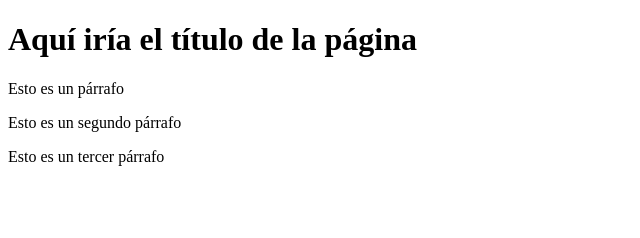
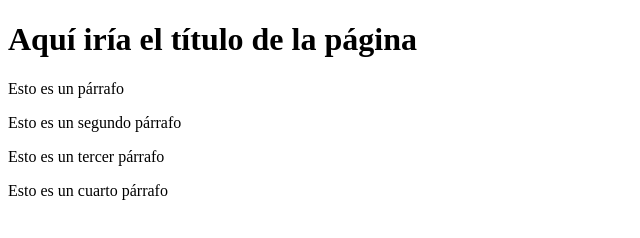
Before and after one commit to cesaralarcondev/Proyecto-web-empresa-C, a plain HTML site: page index.html in a window 1280 px wide. Shown: the whole page, without its empty margins (0-640 px from the left). Drawn offline with Linux system fonts and the light colour scheme.

Commit message:
Update index.html

```diff
--- a/index.html
+++ b/index.html
@@ -10,5 +10,6 @@
   <p>Esto es un párrafo</p>
   <p>Esto es un segundo párrafo</p>
   <p>Esto es un tercer párrafo</p>
+  <p>Esto es un cuarto párrafo</p>
 </body>
 </html>
```
